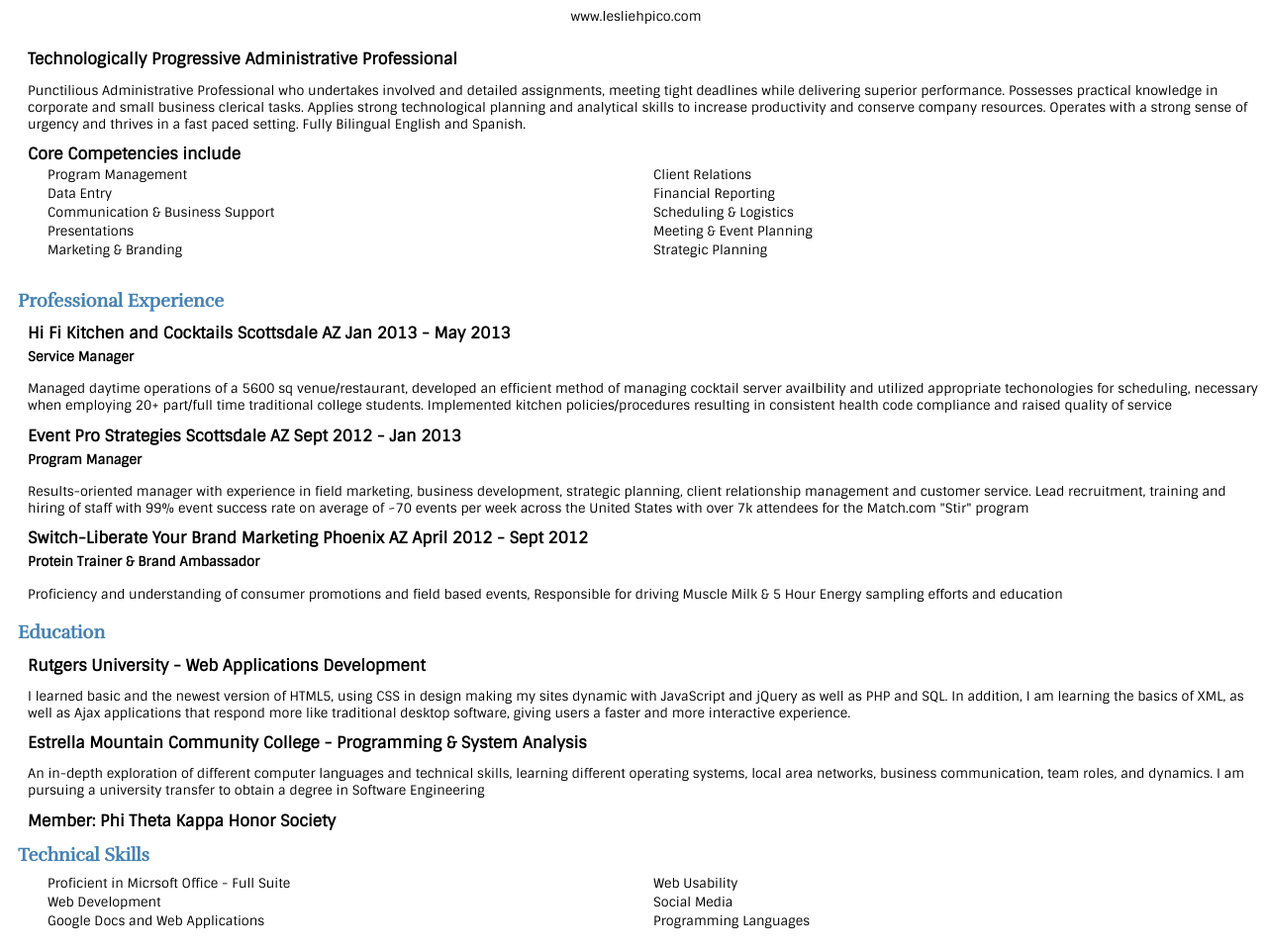
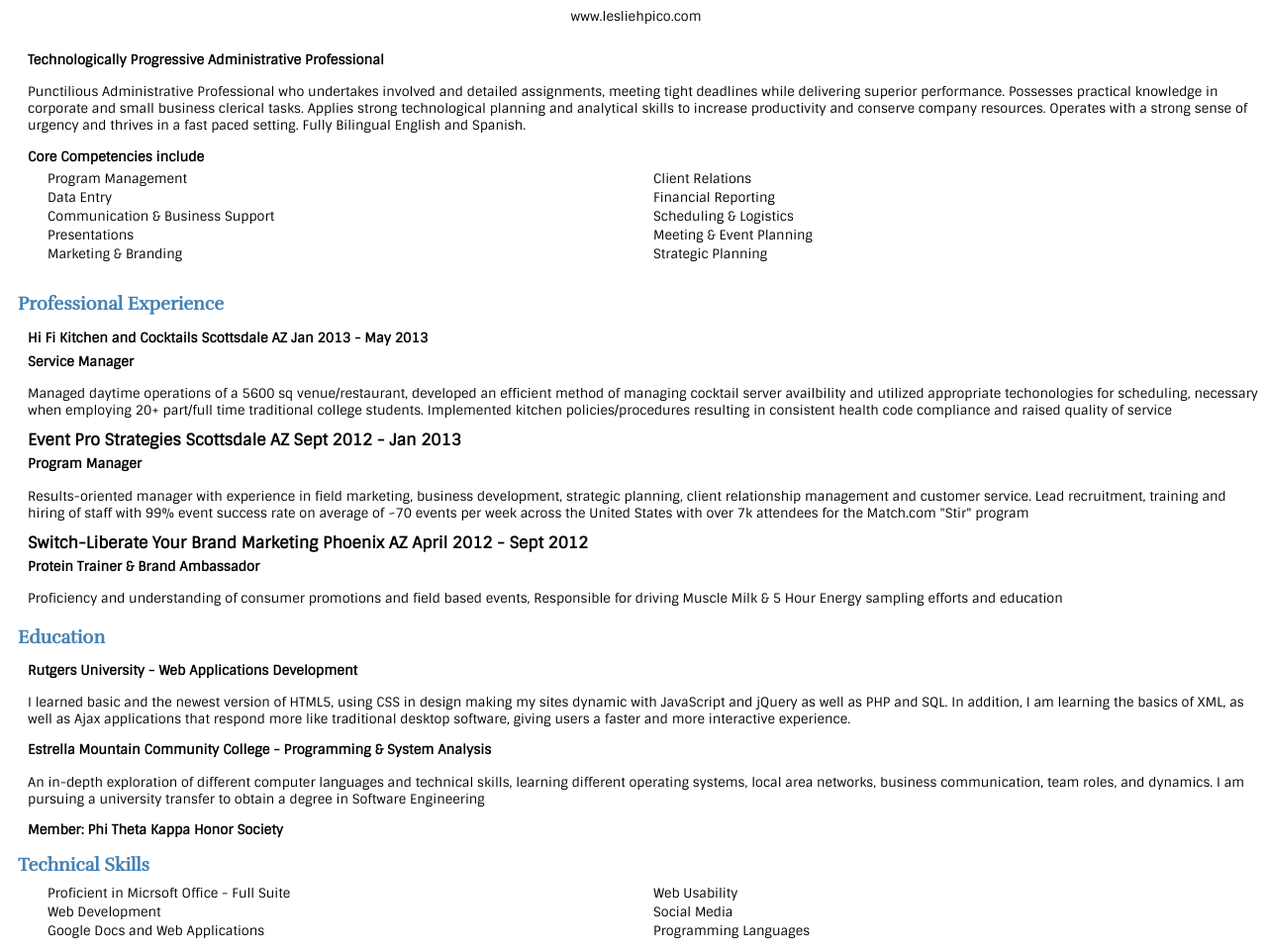
Before and after one commit to wannabegirldev/Resume, a plain HTML site: page index.html in a window 1280 px wide. Shown: the part 75-1036 px from the top of the page at 99% size. Drawn offline with Linux system fonts and the light colour scheme.

Commit message:
Update index.html

```diff
--- a/index.html
+++ b/index.html
@@ -17,10 +17,10 @@
         <p id="site">www.lesliehpico.com</p>
     </header>
     <div class="main">
-        <h4>Technologically Progressive Administrative Professional</h4>
+        <h5>Technologically Progressive Administrative Professional</h5>
         <p>Punctilious Administrative Professional who undertakes involved and detailed assignments, meeting tight deadlines while delivering superior performance. Possesses practical knowledge in corporate and small business clerical tasks. Applies strong technological planning and analytical skills to increase productivity and conserve company resources. Operates with a strong sense of urgency and thrives in a fast paced setting.  Fully Bilingual English and Spanish. </p>
         <div class="core">
-            <h4>Core Competencies include</h4>
+            <h5>Core Competencies include</h5>
             <ul class="competencies">
                 <li>Program Management</li>
                 <li>Client Relations</li>
@@ -37,7 +37,7 @@
       </div>
     <div class="experience">
          <h3>Professional Experience</h3>
-         <h4>Hi Fi Kitchen and Cocktails Scottsdale AZ Jan 2013 - May 2013</h4>
+         <h5>Hi Fi Kitchen and Cocktails Scottsdale AZ Jan 2013 - May 2013</h5>
         <h5>Service Manager</h5>
          <p>Managed daytime operations of a 5600 sq venue/restaurant, developed an efficient method of managing cocktail server availbility and utilized appropriate techonologies for scheduling, necessary when employing 20+ part/full time traditional college students. Implemented kitchen policies/procedures resulting in consistent health code compliance and raised quality of service</p>
         <h4>Event Pro Strategies  Scottsdale AZ Sept 2012 - Jan 2013</h4>
@@ -49,13 +49,13 @@
     </div>
     <div>
         <h3>Education</h3>
-        <h4>Rutgers University - Web Applications Development</h4>
+        <h5>Rutgers University - Web Applications Development</h5>
         <p>I learned basic and the newest version of HTML5, using CSS in design making my sites dynamic with JavaScript and jQuery as well as PHP and SQL. In addition, I am learning the basics of XML, as well as Ajax applications that respond more like traditional desktop software, giving users a faster and more interactive experience.</p>
-        <h4>Estrella Mountain Community College - Programming &amp; System Analysis</h4>
+        <h5>Estrella Mountain Community College - Programming &amp; System Analysis</h5>
         <p>An in-depth exploration of different computer languages and technical skills, learning different operating systems, local area networks, business communication, team roles, and dynamics. I am pursuing a university transfer to obtain a degree in Software Engineering</p>
     </div>
     <div>
-        <h4>Member: Phi Theta Kappa Honor Society</h4>
+        <h5>Member: Phi Theta Kappa Honor Society</h5>
     </div>
     <div>
         <h3>Technical Skills</h3>
```
